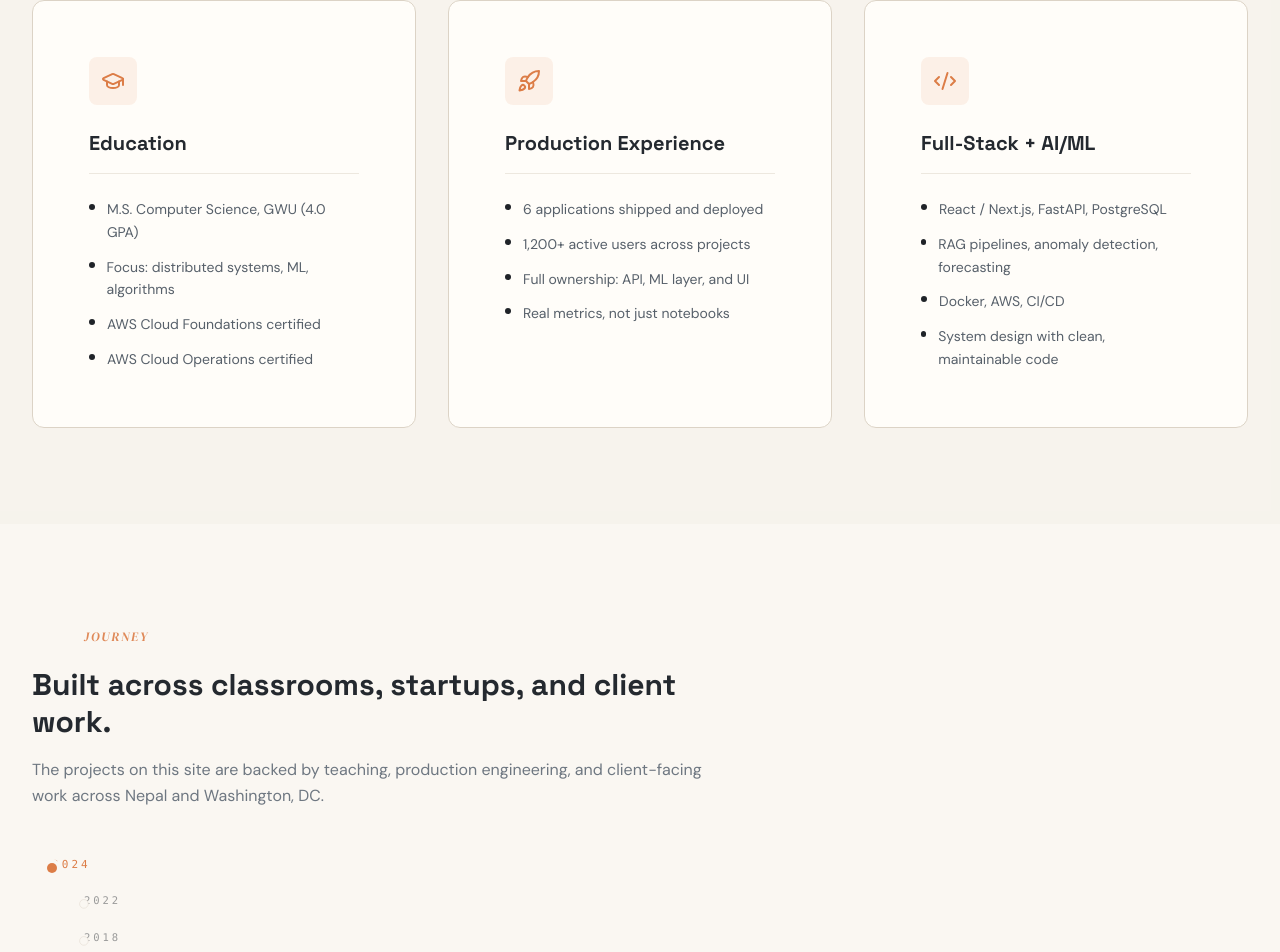
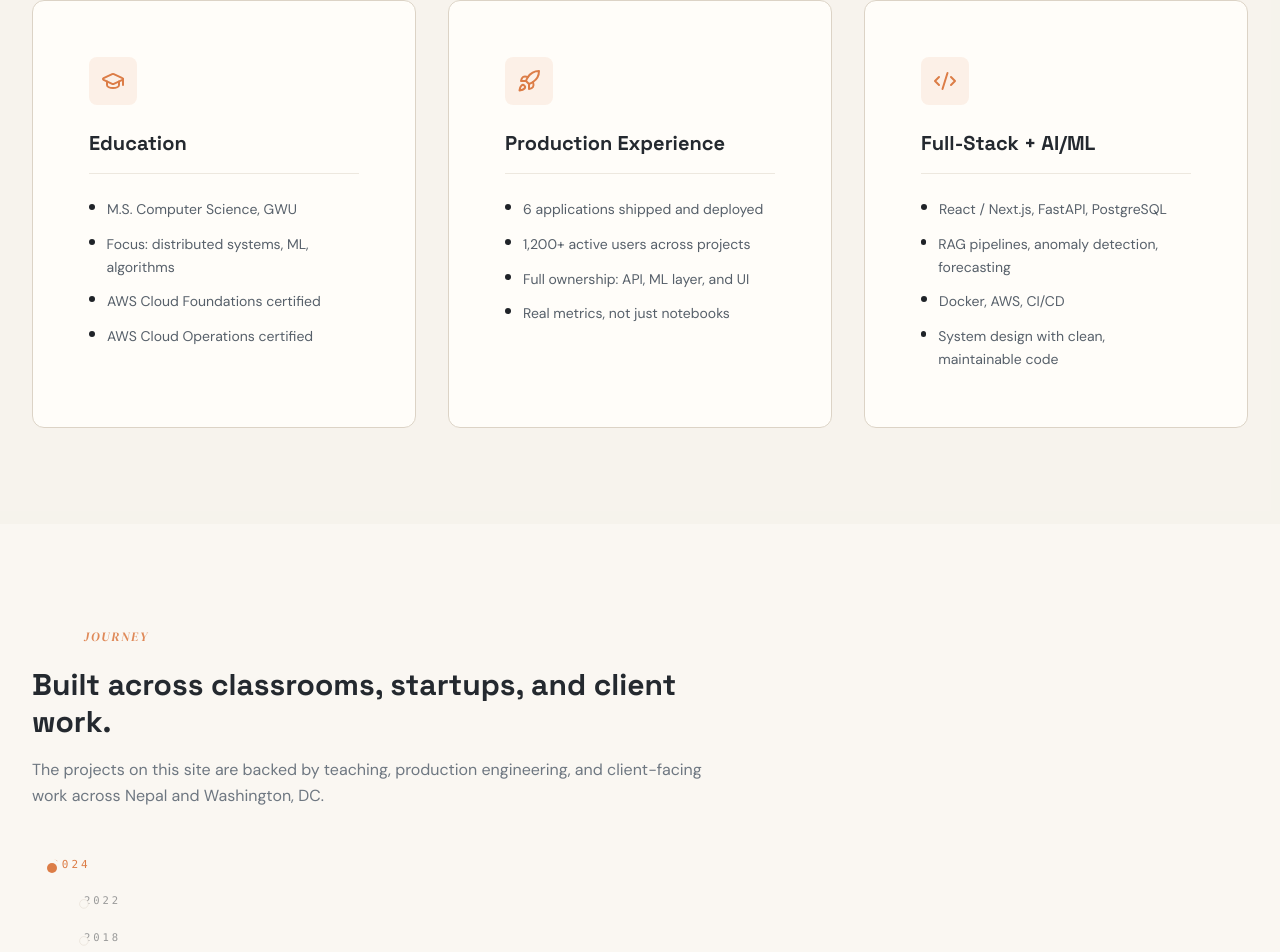
Before and after one commit to aabhiyann/portfolio-abhiyan, a React (Vite) app: page / in a window 1280 px wide. Shown: the part 1741-2693 px from the top of the page. Built offline with nearby package versions, Linux system fonts and the light colour scheme.

Commit message:
content: remove GPA from WhyHireMe education card

```diff
--- a/src/components/WhyHireMe.tsx
+++ b/src/components/WhyHireMe.tsx
@@ -9,7 +9,7 @@ const WhyHireMe: React.FC = () => {
       icon: GraduationCap,
       title: "Education",
       items: [
-        "M.S. Computer Science, GWU (4.0 GPA)",
+        "M.S. Computer Science, GWU",
         "Focus: distributed systems, ML, algorithms",
         "AWS Cloud Foundations certified",
         "AWS Cloud Operations certified",
```
